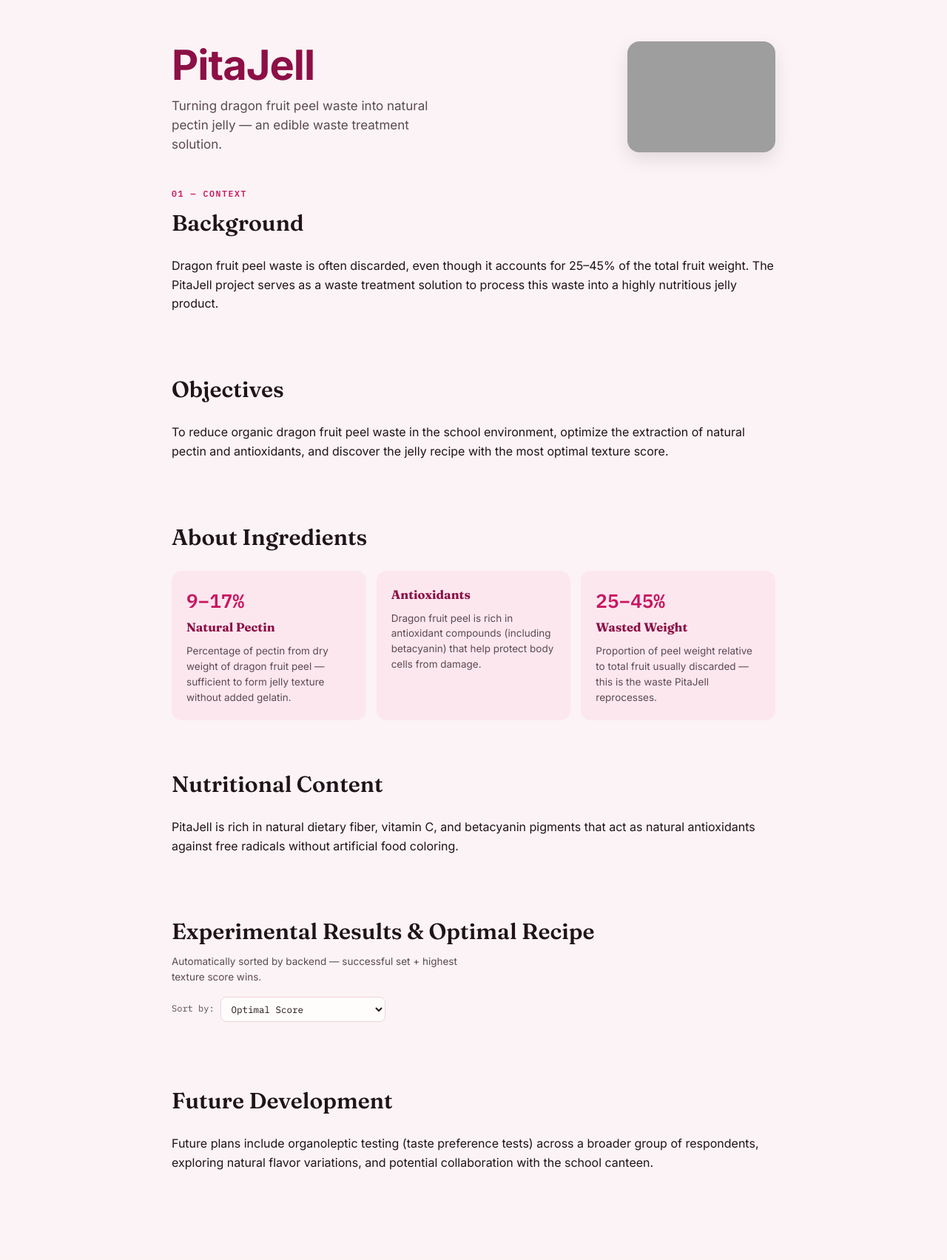
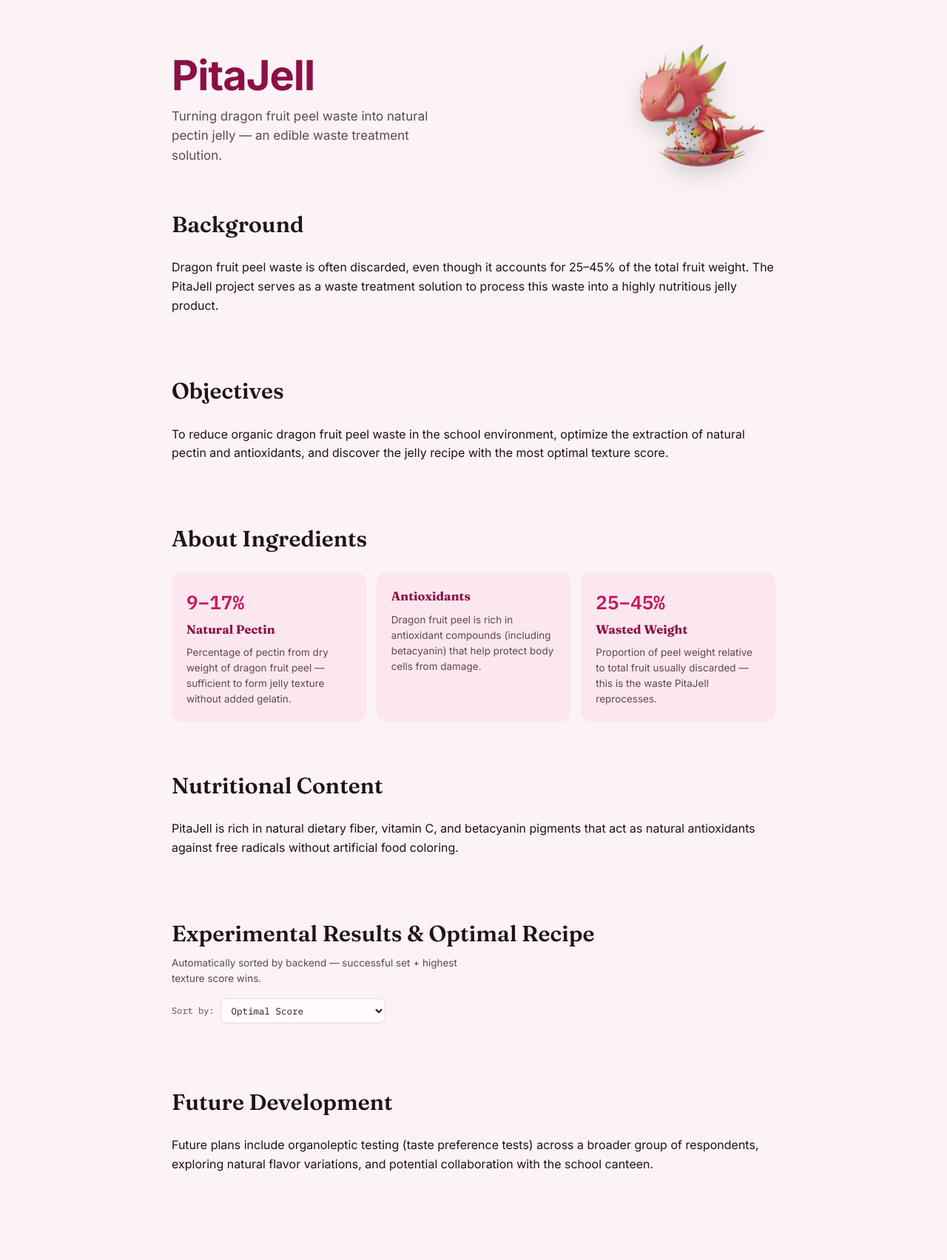
Before and after one commit to cresnaer-collab/CSP-GROUP-20, a Flask app: page / in a window 1280 px wide. Shown: the part 64-1768 px from the top of the page at 74% size. Before the commit the page ends 1646 px from the top, so only its background shows below. Run offline with Flask 3, Linux system fonts and the light colour scheme; data that the repository does not hold is empty; grey boxes are pictures that could not be loaded.

Commit message:
fix png image source and remove all section eyebrows

```diff
--- a/templates/index.html
+++ b/templates/index.html
@@ -41,17 +41,16 @@
   </div>
 
   <div class="hero-graphic">
-    <img src="{{ url_for('static', filename='buah_naga.jpeg') }}"
+    <!-- MEMANGGIL FILE buah_naga.png DENGAN EFEK BAYANGAN TRANSPARAN -->
+    <img src="{{ url_for('static', filename='buah_naga.png') }}"
          alt="Dragon Fruit"
-         style="width: 200px; height: auto; border-radius: 16px; box-shadow: 0 10px 25px rgba(0,0,0,0.1);">
+         style="width: 200px; height: auto; filter: drop-shadow(0 10px 15px rgba(0,0,0,0.15));">
   </div>
 </div>
 
 <div class="wrap">
 
-  <!-- Hanya 01 - Context yang dipertahankan -->
   <section id="background" class="reveal">
-    <p class="eyebrow">01 — Context</p>
     <h2>Background</h2>
     <p style="font-size: 16px; line-height: 1.6; color: #201319; margin-top: 12px;">
       Dragon fruit peel waste is often discarded, even though it accounts for 25–45% of the total fruit weight. The PitaJell project serves as a waste treatment solution to process this waste into a highly nutritious jelly product.
```
